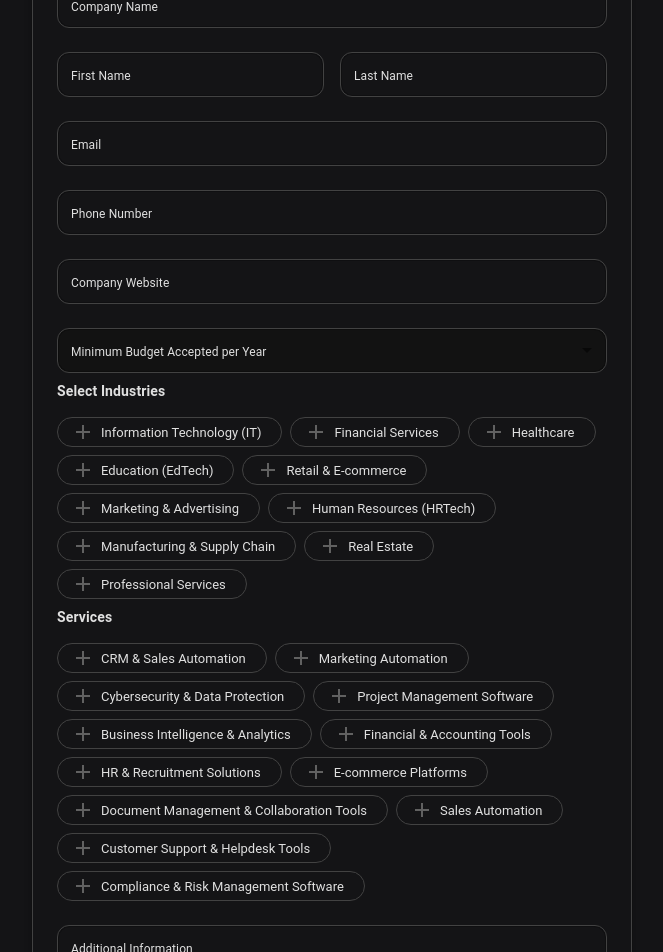
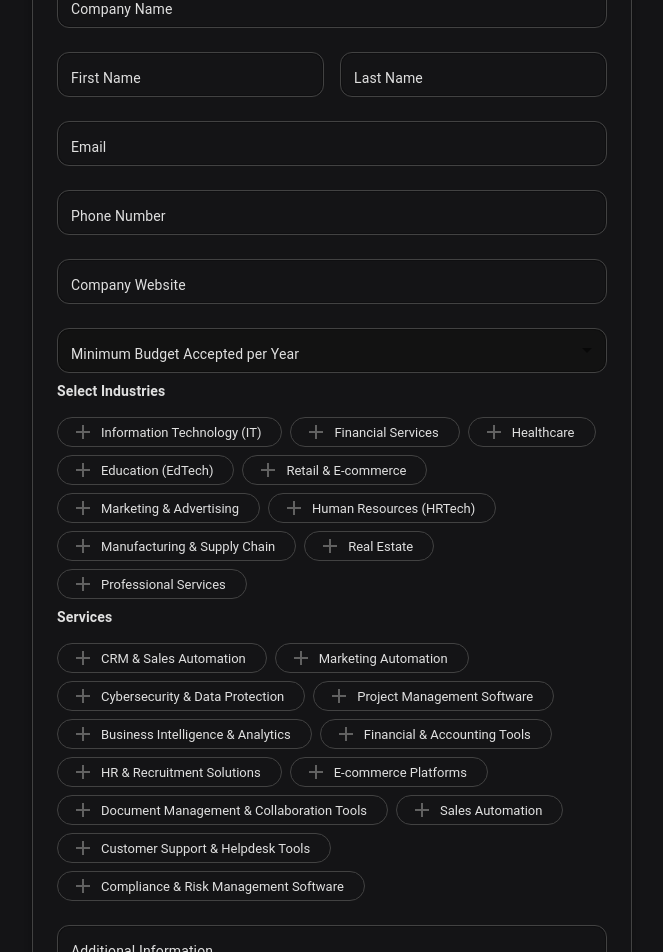
Before and after one commit to web-source-dev/leads, a React (Create React App) app: page /vendor in a window 1280 px wide. Shown: the part 160-1112 px from the top of the page, without its empty margins (308-971 px from the left). Built offline with nearby package versions, Linux system fonts and the light colour scheme; the HTML template or start-up script is replaced by a standard one.

Commit message:
Update VendorForm.jsx

```diff
--- a/src/components/VendorForm.jsx
+++ b/src/components/VendorForm.jsx
@@ -234,14 +234,14 @@ export default function VendorRegistration() {
           variant="outlined"
           error={!!errors.companyName}
           helperText={errors.companyName}
-          InputLabelProps={{ style: { color: "var(--text-color)", fontSize: '12px' } }}
+          InputLabelProps={{ style: { color: "var(--text-color)", fontSize: '14px' } }}
           InputProps={{
             style: {
               color: "var(--text-color)",
               border: "1px solid var(--border-color)",
               height: 45,
               borderRadius: 12,
-              fontSize: '12px' // Reduce placeholder size
+              fontSize: '14px' // Reduce placeholder size
             },
           }}
         />
@@ -258,14 +258,14 @@ export default function VendorRegistration() {
             variant="outlined"
             error={!!errors.firstName}
             helperText={errors.firstName}
-            InputLabelProps={{ style: { color: "var(--text-color)", fontSize: '12px' } }}
+            InputLabelProps={{ style: { color: "var(--text-color)", fontSize: '14px' } }}
             InputProps={{
               style: {
                 color: "var(--text-color)",
                 border: "1px solid var(--border-color)",
                 height: 45,
                 borderRadius: 12,
-                fontSize: '12px' // Reduce placeholder size
+                fontSize: '14px' // Reduce placeholder size
               },
             }}
           />
@@ -281,14 +281,14 @@ export default function VendorRegistration() {
             variant="outlined"
             error={!!errors.lastName}
             helperText={errors.lastName}
-            InputLabelProps={{ style: { color: "var(--text-color)", fontSize: '12px' } }}
+            InputLabelProps={{ style: { color: "var(--text-color)", fontSize: '14px' } }}
             InputProps={{
               style: {
                 color: "var(--text-color)",
                 border: "1px solid var(--border-color)",
                 height: 45,
                 borderRadius: 12,
-                fontSize: '12px' // Reduce placeholder size
+                fontSize: '14px' // Reduce placeholder size
               },
             }}
           />
@@ -306,14 +306,14 @@ export default function VendorRegistration() {
           variant="outlined"
           error={!!errors.email}
           helperText={errors.email}
-          InputLabelProps={{ style: { color: "var(--text-color)", fontSize: '12px' } }}
+          InputLabelProps={{ style: { color: "var(--text-color)", fontSize: '14px' } }}
           InputProps={{
             style: {
               color: "var(--text-color)",
               border: "1px solid var(--border-color)",
               height: 45,
               borderRadius: 12,
-              fontSize: '12px' // Reduce placeholder size
+              fontSize: '14px' // Reduce placeholder size
             },
           }}
         />
@@ -330,14 +330,14 @@ export default function VendorRegistration() {
           variant="outlined"
           error={!!errors.phone}
           helperText={errors.phone}
-          InputLabelProps={{ style: { color: "var(--text-color)", fontSize: '12px' } }}
+          InputLabelProps={{ style: { color: "var(--text-color)", fontSize: '14px' } }}
           InputProps={{
             style: {
               color: "var(--text-color)",
               border: "1px solid var(--border-color)",
               height: 45,
               borderRadius: 12,
-              fontSize: '12px' // Reduce placeholder size
+              fontSize: '14px' // Reduce placeholder size
             },
           }}
         />
@@ -353,19 +353,19 @@ export default function VendorRegistration() {
           variant="outlined"
           error={!!errors.companyWebsite}
           helperText={errors.companyWebsite}
-          InputLabelProps={{ style: { color: "var(--text-color)", fontSize: '12px' } }}
+          InputLabelProps={{ style: { color: "var(--text-color)", fontSize: '14px' } }}
           InputProps={{
             style: {
               color: "var(--text-color)",
               border: "1px solid var(--border-color)",
               height: 45,
               borderRadius: 12,
-              fontSize: '12px' // Reduce placeholder size
+              fontSize: '14px' // Reduce placeholder size
             },
           }}
         />
         <FormControl fullWidth margin="normal" variant="outlined" error={!!errors.minimumBudget}>
-          <InputLabel style={{ color: "var(--text-color)", fontSize: '12px' }}>
+          <InputLabel style={{ color: "var(--text-color)", fontSize: '14px' }}>
             Minimum Budget Accepted per Year
           </InputLabel>
           <Select
@@ -380,7 +380,7 @@ export default function VendorRegistration() {
               backgroundColor: "#121212",
               height: 45,
               borderRadius: 12,
-              fontSize: '12px'
+              fontSize: '14px'
             }}
             MenuProps={{
               PaperProps: {
@@ -461,13 +461,13 @@ export default function VendorRegistration() {
           variant="outlined"
           error={!!errors.additionalInfo}
           helperText={errors.additionalInfo}
-          InputLabelProps={{ style: { color: "var(--text-color)", fontSize: '12px' } }}
+          InputLabelProps={{ style: { color: "var(--text-color)", fontSize: '14px' } }}
           InputProps={{
             style: {
               color: "var(--text-color)",
               border: "1px solid var(--border-color)",
               borderRadius: 12,
-              fontSize: '12px' // Reduce placeholder size
+              fontSize: '14px' // Reduce placeholder size
             },
           }}
         />
@@ -491,7 +491,7 @@ export default function VendorRegistration() {
         <Typography
   variant="body2"
   color="var(--text-color)"
-  style={{ marginTop: '8px', fontSize: '12px' }}
+  style={{ marginTop: '8px', fontSize: '14px' }}
 >
   By checking this box, you agree to our{" "}
   <a href="https://www.reachly.ca/terms-and-conditions" target="_blank" style={{ color: "var(--button-background-color)" }}>
```
